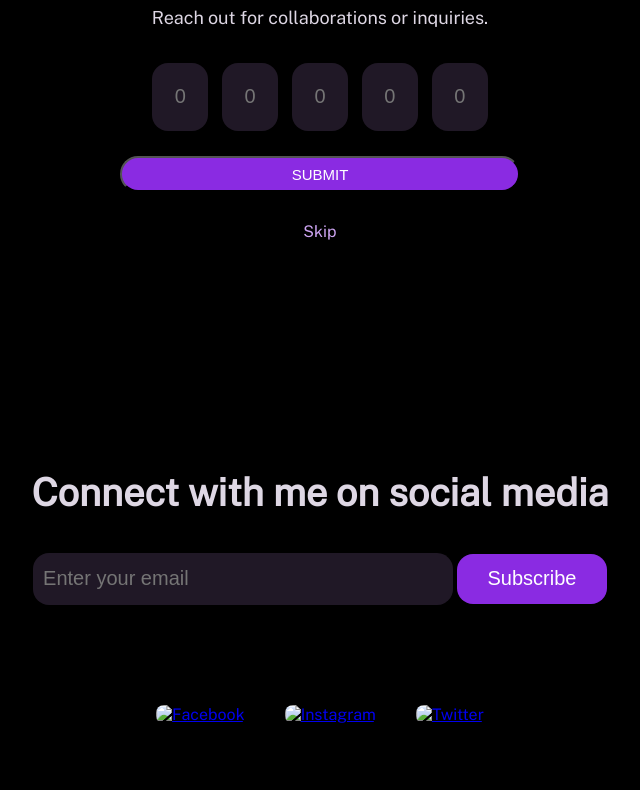
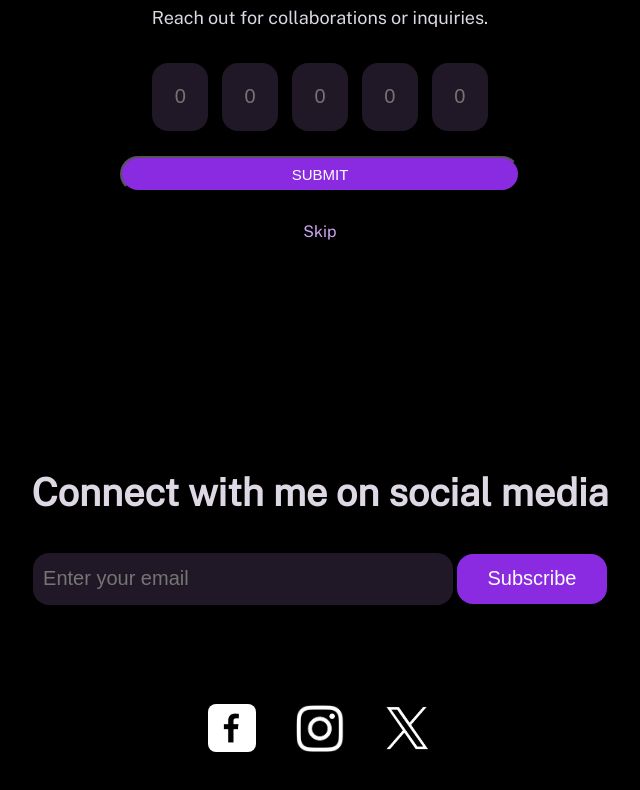
Before and after one commit to palak22291/capstone, a plain HTML site: page index.html in a window 1280 px wide. Shown: the part 3372-4162 px from the top of the page, without its empty margins (320-960 px from the left). Drawn offline with nearby package versions, Linux system fonts and the light colour scheme.

Commit message:
final capstone

```diff
--- a/index.html
+++ b/index.html
@@ -9,8 +9,6 @@
   <link href="https://fonts.googleapis.com/css2?family=Public+Sans&display=swap" rel="stylesheet">
 
   <link href="https://fonts.googleapis.com/css2?family=Source+Serif+4&display=swap" rel="stylesheet">
-
-
 
 
 </head>
@@ -137,9 +135,9 @@
         <button type="submit">Subscribe</button>
       </form>
       <div class="social-media">
-        <a href="#"><img src="facebook1.jpg" alt="Facebook"></a>
-        <a class="insta" href="#"><img src="insta.png" alt="Instagram"></a>
-        <a class="x" href="#"><img src="x.png" alt="Twitter"></a>
+        <a href="#"><img src="images/facebook1.jpg" alt="Facebook"></a>
+        <a class="insta" href="#"><img src="images/insta.png" alt="Instagram"></a>
+        <a class="x" href="#"><img src="images/x.png" alt="Twitter"></a>
     </div>
   </footer>
 </body>
```
